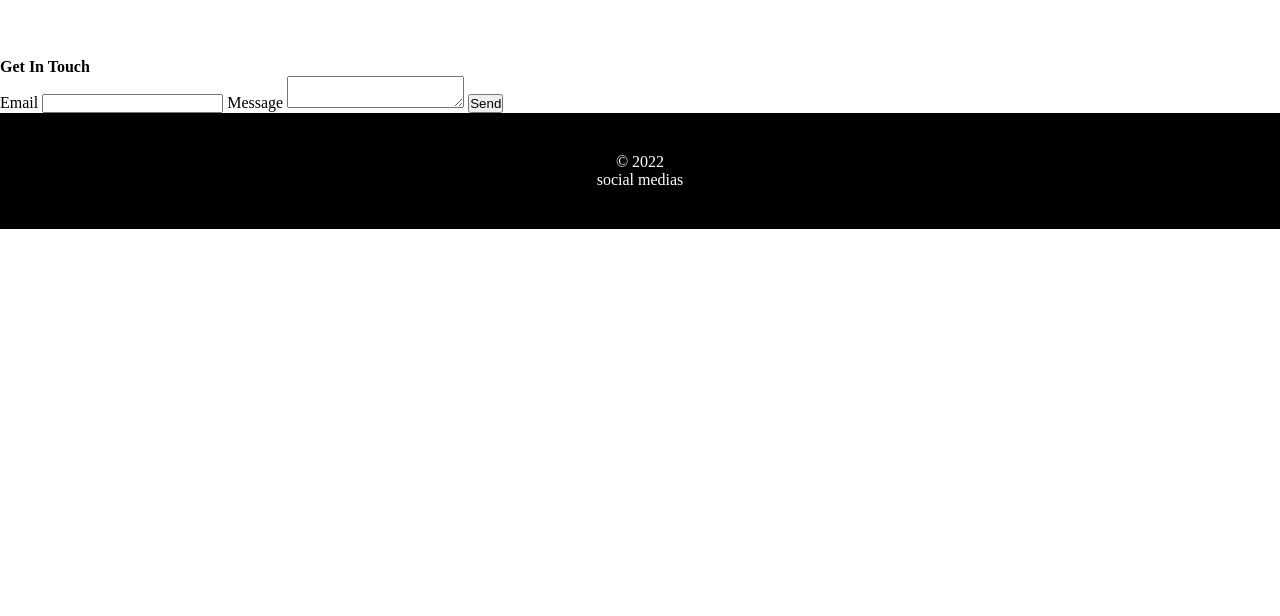
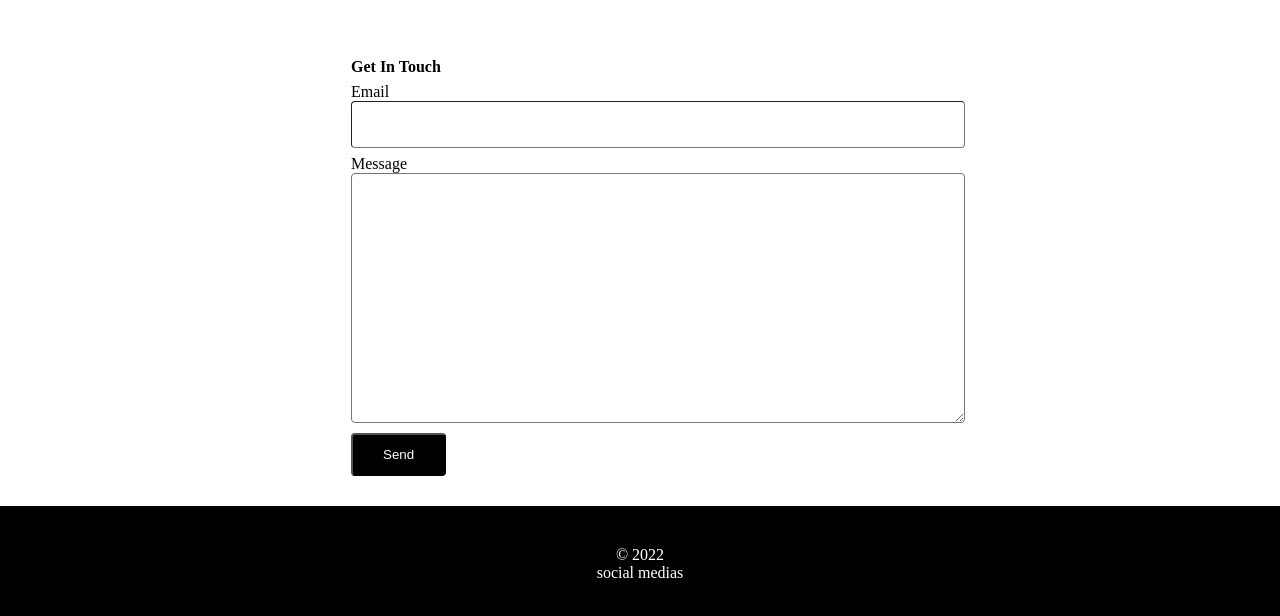
Before and after one commit to Matiastomas/my-personal-website, a plain HTML site: page index.html in a window 1280 px wide. Shown: the part 1298-1914 px from the top of the page. Before the commit the page ends 1527 px from the top, so only its background shows below. Drawn offline with Linux system fonts and the light colour scheme.

Commit message:
Style form input fields

```diff
--- a/css/style.css
+++ b/css/style.css
@@ -126,3 +126,46 @@ footer{
     padding:70px;
     top:0px;
 }
+
+.contact-form{
+
+     padding-bottom: 30px;
+     width: 100%;
+     display: flex;
+     justify-content: center;
+
+
+
+}
+
+input [type="email"], input [type="button"], textarea, label{
+    display: block;
+}
+.input-email{
+     width:80%;
+     border-width: 1px ;
+     border-radius: 4px ;
+     padding: 15px;
+
+}
+form{
+    width: 60%;
+    margin-left: 190px;
+}
+label{
+    margin-top: 7px;
+}
+.button-style{
+   margin-top: 10px;
+   background-color: #000000;
+   padding: 12px 30px;
+   color: #ffffff;
+   border-radius: 4px;
+
+}
+textarea{
+    width:80%;
+    border-width: 1px ;
+    border-radius: 4px ;
+    height: 250px;
+}
--- a/index.html
+++ b/index.html
@@ -67,10 +67,10 @@
           <form>
             <h4>Get In Touch</h4>
             <label>Email</label>
-            <input type="email">
+            <input type="email" class="input-email">
             <label>Message</label>
             <textarea></textarea>
-            <input type="button" value="Send" name="">
+            <input type="button"  class ="button-style" value="Send" name="">
           </form>
        </div>
        <footer>
```
